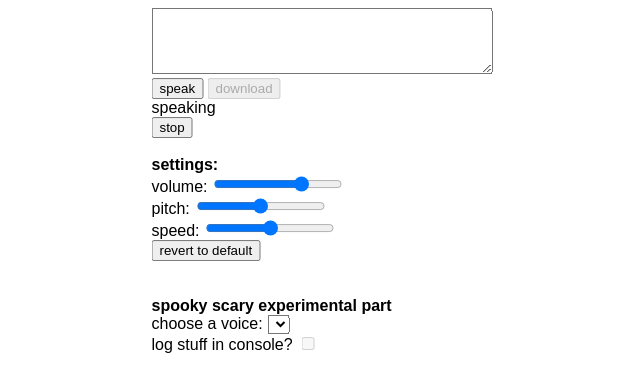
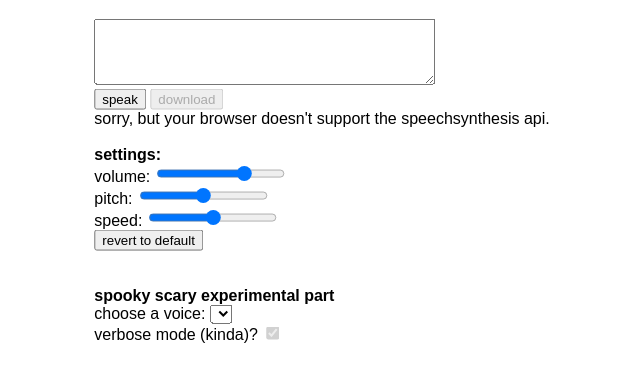
Before and after one commit to woofledev/js-tts, a plain HTML site: page index.html in a window 1280 px wide. Both pictures are taken after a click on the button "speak". Shown: the part 268-660 px from the top of the page, without its empty margins (318-958 px from the left). Drawn offline with Linux system fonts and the light colour scheme.

Commit message:
idk why i updated this

```diff
--- a/script.js
+++ b/script.js
@@ -7,10 +7,11 @@ function jst_init(){
         option.value = window.speechSynthesis.getVoices()[i].lang;
         document.getElementById('voices').appendChild(option);
     }
+    console.log("got voices");
 }
 function jst_speak(){
-    if(speechSynthesis in window){
-        stat.innerHTML="sorry, your browser doesn't support speechsynthesis."
+    if('speechSynthesis' in window){
+        stat.innerHTML="sorry, but your browser doesn't support the speechsynthesis api.";
     } else {
         var jst_synth = new SpeechSynthesisUtterance();
         jst_synth.text=document.getElementById("textspeech").value
@@ -19,16 +20,18 @@ function jst_speak(){
         jst_synth.rate=document.getElementById('speed').value
         if(document.getElementById('voices').options.length===0){jst_synth.voice=null;}else{jst_synth.voice = window.speechSynthesis.getVoices().filter(function(voice) {
             return voice.name === document.getElementById('voices').options[document.getElementById('voices').selectedIndex].text;
-          })[0]};
-
-        window.speechSynthesis.resume()
+        })[0]};
+        console.log(`jst_synth config: volume ${jst_synth.volume}, pitch ${jst_synth.pitch}, rate ${jst_synth.rate}, voice ${jst_synth.voice}`);
+        window.speechSynthesis.resume();
         window.speechSynthesis.speak(jst_synth);
+        console.log("requested speechSynthesys to speak");
         stat.innerHTML="speaking<br><button onclick='jst_stop()' title='..or press c'>stop</button>"
     }
 }
 function jst_stop(){
     window.speechSynthesis.cancel();
-    stat.innerHTML="stopped synth"
+    console.log("cancelled speechSynthesis");
+    stat.innerHTML="stopped synth";
 }
 function revert_vals(){
     document.getElementById('vol').value=0.7
```
Also changed, not shown: index.html (+1 -1 lines).
